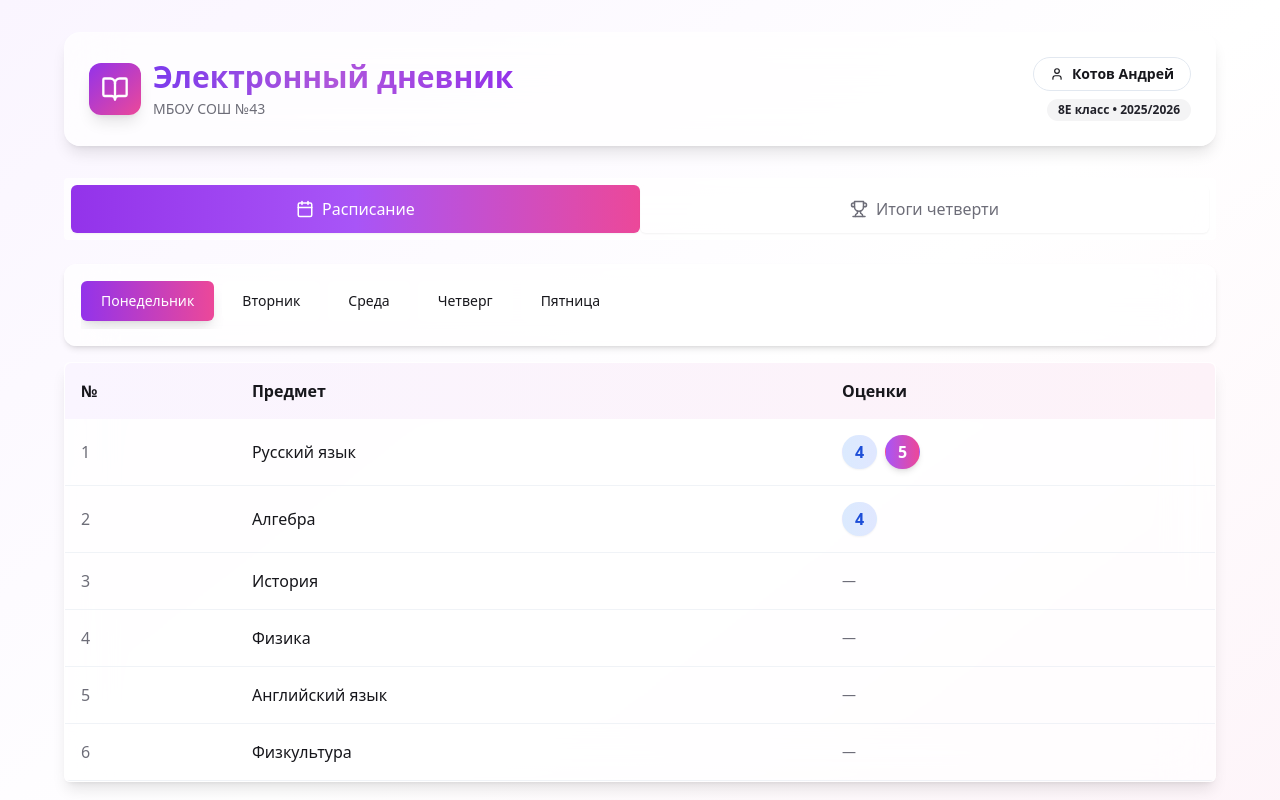
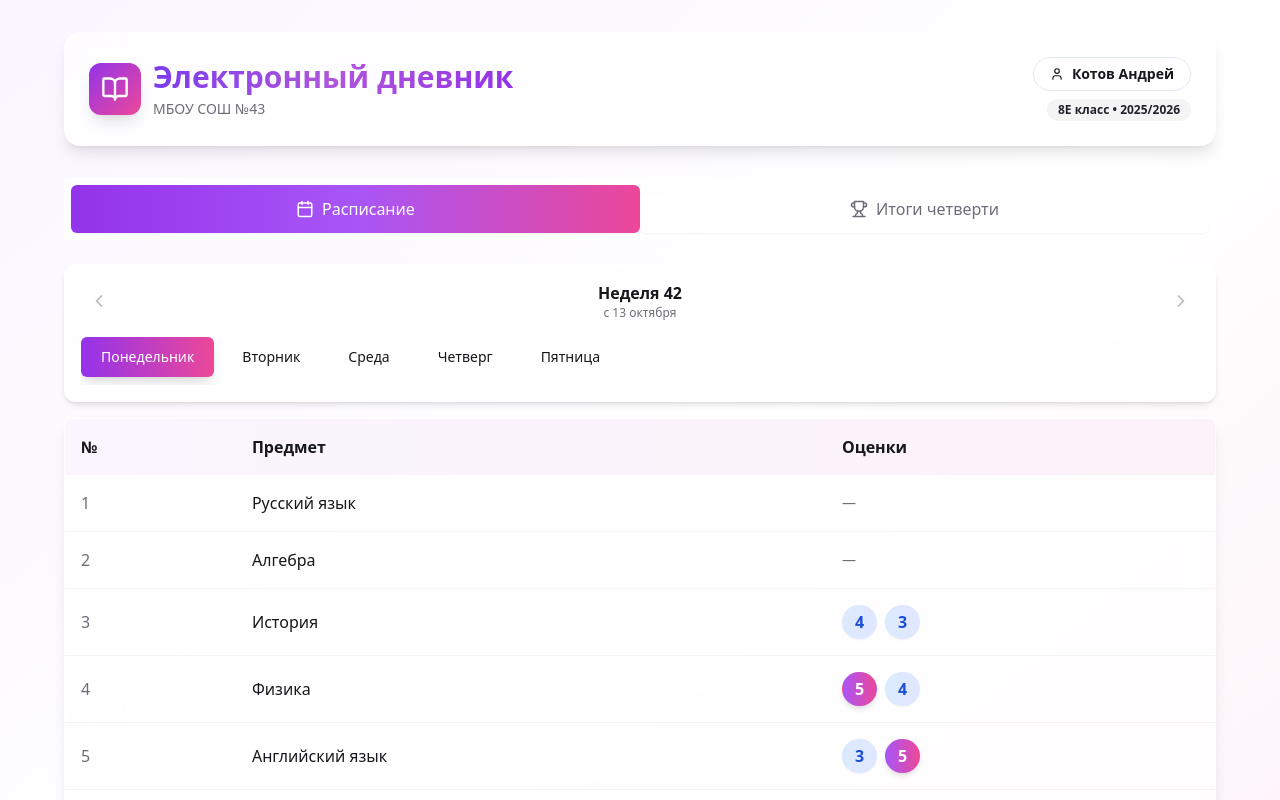
Before and after one commit to pr-poehali-dev/school-diary-creation, a React (Vite) app: page / in a window 1280 px wide. Shown: the top 800 px of the page. Built offline with nearby package versions, Linux system fonts and the light colour scheme.

Commit message:
feat: добавить еженедельное расписание оценок

```diff
--- a/src/pages/Index.tsx
+++ b/src/pages/Index.tsx
@@ -1,4 +1,4 @@
-import { useState } from 'react';
+import { useState, useEffect } from 'react';
 import { Card } from '@/components/ui/card';
 import { Tabs, TabsContent, TabsList, TabsTrigger } from '@/components/ui/tabs';
 import { Badge } from '@/components/ui/badge';
@@ -21,53 +21,154 @@ const subjects = [
   'ОБЖ',
 ];
 
-const schedule = {
+const baseSchedule = {
   'Понедельник': [
-    { subject: 'Русский язык', grades: [4, 5] },
-    { subject: 'Алгебра', grades: [4] },
-    { subject: 'История', grades: [] },
-    { subject: 'Физика', grades: [] },
-    { subject: 'Английский язык', grades: [] },
-    { subject: 'Физкультура', grades: [] },
+    { subject: 'Русский язык' },
+    { subject: 'Алгебра' },
+    { subject: 'История' },
+    { subject: 'Физика' },
+    { subject: 'Английский язык' },
+    { subject: 'Физкультура' },
   ],
   'Вторник': [
-    { subject: 'Геометрия', grades: [4, 5] },
-    { subject: 'Литература', grades: [] },
-    { subject: 'Биология', grades: [] },
-    { subject: 'Информатика', grades: [] },
-    { subject: 'География', grades: [] },
+    { subject: 'Геометрия' },
+    { subject: 'Литература' },
+    { subject: 'Биология' },
+    { subject: 'Информатика' },
+    { subject: 'География' },
   ],
   'Среда': [
-    { subject: 'Химия', grades: [4, 4] },
-    { subject: 'Физика', grades: [5] },
-    { subject: 'Русский язык', grades: [] },
-    { subject: 'Обществознание', grades: [] },
-    { subject: 'Английский язык', grades: [] },
-    { subject: 'ОБЖ', grades: [] },
+    { subject: 'Химия' },
+    { subject: 'Физика' },
+    { subject: 'Русский язык' },
+    { subject: 'Обществознание' },
+    { subject: 'Английский язык' },
+    { subject: 'ОБЖ' },
   ],
   'Четверг': [
-    { subject: 'Алгебра', grades: [4, 4] },
-    { subject: 'История', grades: [] },
-    { subject: 'География', grades: [] },
-    { subject: 'Физкультура', grades: [] },
-    { subject: 'Литература', grades: [] },
+    { subject: 'Алгебра' },
+    { subject: 'История' },
+    { subject: 'География' },
+    { subject: 'Физкультура' },
+    { subject: 'Литература' },
   ],
   'Пятница': [
-    { subject: 'Информатика', grades: [5, 4] },
-    { subject: 'Биология', grades: [] },
-    { subject: 'Английский язык', grades: [] },
-    { subject: 'Геометрия', grades: [] },
-    { subject: 'Химия', grades: [] },
+    { subject: 'Информатика' },
+    { subject: 'Биология' },
+    { subject: 'Английский язык' },
+    { subject: 'Геометрия' },
+    { subject: 'Химия' },
   ],
 };
+
+interface Week {
+  weekNumber: number;
+  startDate: Date;
+  schedule: {
+    [key: string]: Array<{ subject: string; grades: number[] }>;
+  };
+}
 
 const quarterGrades = subjects.map((subject) => ({
   subject,
   quarter2: subject === 'Русский язык' || subject === 'Алгебра' || subject === 'Информатика' || subject === 'География' || subject === 'Английский язык' ? 5 : 4,
 }));
 
+const generateRandomGrades = () => {
+  const grades = [3, 4, 5];
+  const count = Math.floor(Math.random() * 3);
+  return Array.from({ length: count }, () => grades[Math.floor(Math.random() * grades.length)]);
+};
+
+const createWeekSchedule = () => {
+  const weekSchedule: { [key: string]: Array<{ subject: string; grades: number[] }> } = {};
+  Object.keys(baseSchedule).forEach((day) => {
+    weekSchedule[day] = baseSchedule[day as keyof typeof baseSchedule].map((lesson) => ({
+      ...lesson,
+      grades: generateRandomGrades(),
+    }));
+  });
+  return weekSchedule;
+};
+
+const getWeekNumber = (date: Date) => {
+  const startOfYear = new Date(date.getFullYear(), 0, 1);
+  const days = Math.floor((date.getTime() - startOfYear.getTime()) / (24 * 60 * 60 * 1000));
+  return Math.ceil((days + startOfYear.getDay() + 1) / 7);
+};
+
+const getStartOfWeek = (date: Date) => {
+  const day = date.getDay();
+  const diff = date.getDate() - day + (day === 0 ? -6 : 1);
+  return new Date(date.setDate(diff));
+};
+
 export default function Index() {
   const [activeDay, setActiveDay] = useState('Понедельник');
+  const [weeks, setWeeks] = useState<Week[]>(() => {
+    const saved = localStorage.getItem('diary-weeks');
+    if (saved) {
+      const parsed = JSON.parse(saved);
+      return parsed.map((week: any) => ({
+        ...week,
+        startDate: new Date(week.startDate),
+      }));
+    }
+
+    const today = new Date();
+    const startDate = getStartOfWeek(new Date());
+    return [{
+      weekNumber: getWeekNumber(today),
+      startDate,
+      schedule: createWeekSchedule(),
+    }];
+  });
+  const [currentWeekIndex, setCurrentWeekIndex] = useState(0);
+
+  useEffect(() => {
+    const checkAndAddWeek = () => {
+      const today = new Date();
+      const dayOfWeek = today.getDay();
+
+      if (dayOfWeek === 0) {
+        const lastWeek = weeks[weeks.length - 1];
+        const lastWeekStart = new Date(lastWeek.startDate);
+        const nextWeekStart = new Date(lastWeekStart);
+        nextWeekStart.setDate(lastWeekStart.getDate() + 7);
+
+        const todayStart = new Date(today);
+        todayStart.setHours(0, 0, 0, 0);
+        nextWeekStart.setHours(0, 0, 0, 0);
+
+        if (todayStart >= nextWeekStart) {
+          const newWeek: Week = {
+            weekNumber: getWeekNumber(nextWeekStart),
+            startDate: nextWeekStart,
+            schedule: createWeekSchedule(),
+          };
+
+          const updatedWeeks = [...weeks, newWeek];
+          setWeeks(updatedWeeks);
+          localStorage.setItem('diary-weeks', JSON.stringify(updatedWeeks));
+        }
+      }
+    };
+
+    checkAndAddWeek();
+    const interval = setInterval(checkAndAddWeek, 60 * 60 * 1000);
+
+    return () => clearInterval(interval);
+  }, [weeks]);
+
+  useEffect(() => {
+    localStorage.setItem('diary-weeks', JSON.stringify(weeks));
+  }, [weeks]);
+
+  const formatDate = (date: Date) => {
+    return date.toLocaleDateString('ru-RU', { day: 'numeric', month: 'long' });
+  };
+
+  const currentWeek = weeks[currentWeekIndex];
 
   return (
     <div className="min-h-screen bg-gradient-to-br from-purple-50 via-white to-pink-50 p-4 md:p-8">
@@ -111,8 +212,29 @@ export default function Index() {
 
           <TabsContent value="schedule" className="space-y-4">
             <div className="glass-effect rounded-xl p-4 shadow-md">
+              <div className="flex items-center justify-between mb-4">
+                <button
+                  onClick={() => setCurrentWeekIndex(Math.max(0, currentWeekIndex - 1))}
+                  disabled={currentWeekIndex === 0}
+                  className="p-2 rounded-lg hover:bg-white/60 disabled:opacity-30 disabled:cursor-not-allowed transition-all"
+                >
+                  <Icon name="ChevronLeft" size={20} />
+                </button>
+                <div className="text-center">
+                  <p className="font-semibold text-foreground">Неделя {currentWeek.weekNumber}</p>
+                  <p className="text-xs text-muted-foreground">с {formatDate(currentWeek.startDate)}</p>
+                </div>
+                <button
+                  onClick={() => setCurrentWeekIndex(Math.min(weeks.length - 1, currentWeekIndex + 1))}
+                  disabled={currentWeekIndex === weeks.length - 1}
+                  className="p-2 rounded-lg hover:bg-white/60 disabled:opacity-30 disabled:cursor-not-allowed transition-all"
+                >
+                  <Icon name="ChevronRight" size={20} />
+                </button>
+              </div>
+
               <div className="flex gap-2 overflow-x-auto pb-2 scrollbar-hide">
-                {Object.keys(schedule).map((day) => (
+                {Object.keys(currentWeek.schedule).map((day) => (
                   <button
                     key={day}
                     onClick={() => setActiveDay(day)}
@@ -139,7 +261,7 @@ export default function Index() {
                     </tr>
                   </thead>
                   <tbody>
-                    {schedule[activeDay as keyof typeof schedule].map((lesson, index) => (
+                    {currentWeek.schedule[activeDay as keyof typeof currentWeek.schedule]?.map((lesson, index) => (
                       <tr key={index} className="border-b border-border/50 hover:bg-white/50 transition-all">
                         <td className="p-4 text-muted-foreground font-medium">{index + 1}</td>
                         <td className="p-4 font-medium text-foreground">{lesson.subject}</td>
```
